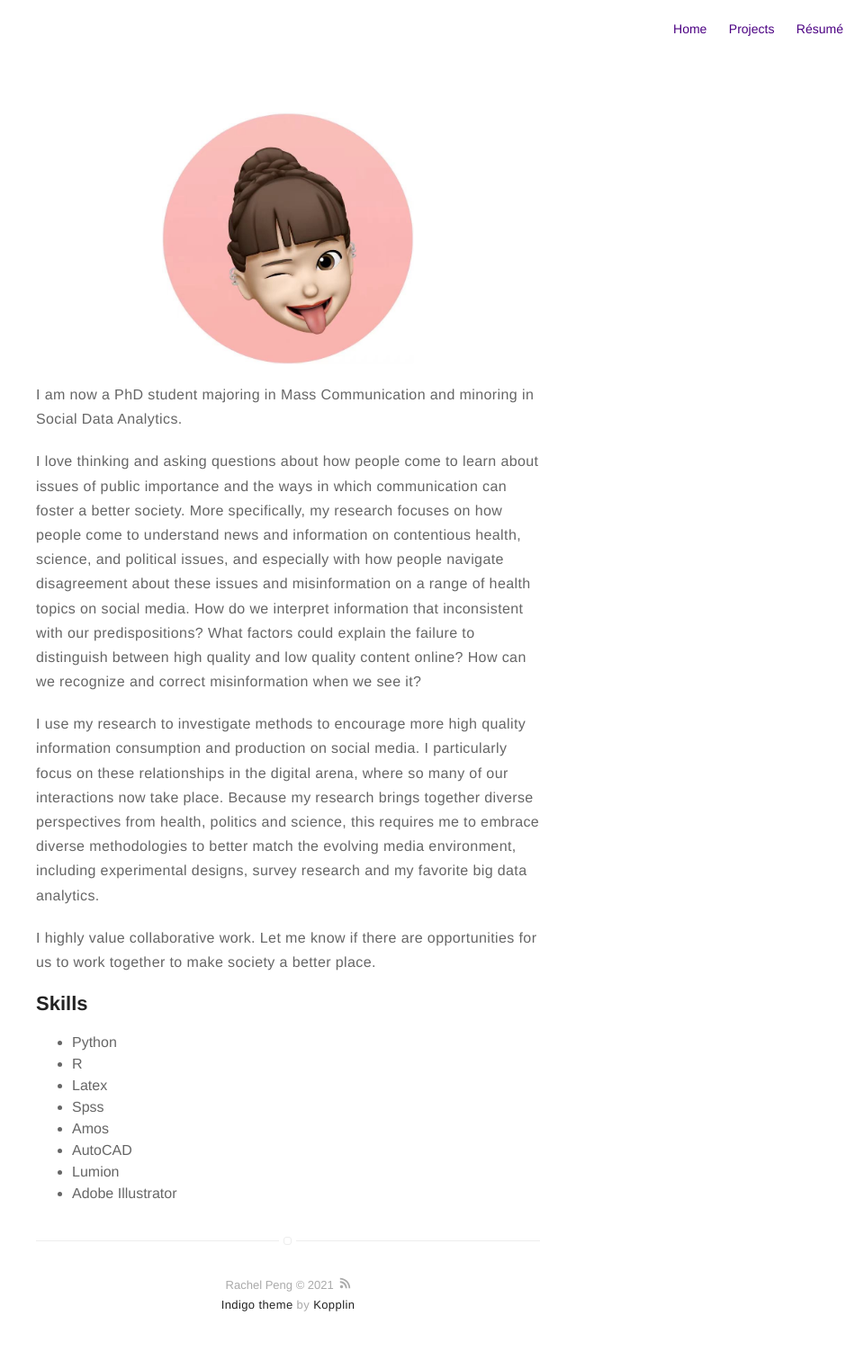
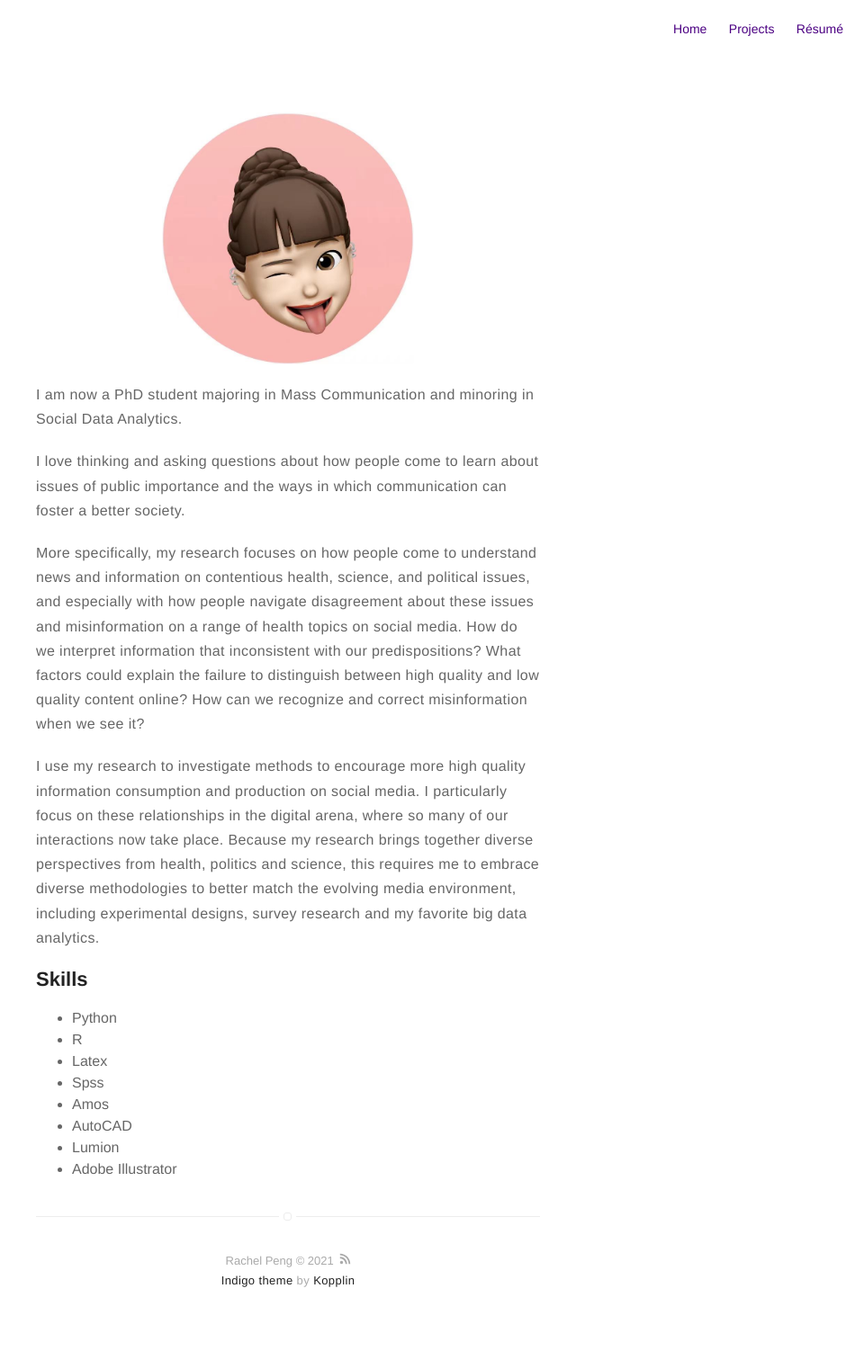
Before and after one commit to rxpeng/rxpeng, a Jekyll site: the page built from about.md, in a window 1280 px wide. Shown: the whole page at 90% size, without its empty margins (320-1280 px from the left). Built offline with Jekyll 4.4.1, drawn with Linux system fonts in a browser that asks for light colours; after the commit the page ends 1495 px from its top, so only the background shows below that.

Commit message:
Update about.md

```diff
--- a/about.md
+++ b/about.md
@@ -2,15 +2,15 @@
 title: About
 layout: page
 ---
-![Profile Image]({% if site.external-image %}{{ assets/images/Aboutme.jpg }}{% else %}{{ site.url }}/{{ site.picture }}{% endif %})
+![Profile Image]({% if site.external-image %}{{ assets/images/Memoji_rachel.jpg }}{% else %}{{ site.url }}/{{ site.picture }}{% endif %})
 
 <p>I am now a PhD student majoring in Mass Communication and minoring in Social Data Analytics. </p>
 
-<p>I love thinking and asking questions about how people come to learn about issues of public importance and the ways in which communication can foster a better society. More specifically, my research focuses on how people come to understand news and information on contentious health, science, and political issues, and especially with how people navigate disagreement about these issues and misinformation on a range of health topics on social media. How do we interpret information that inconsistent with our predispositions? What factors could explain the failure to distinguish between high quality and low quality content online? How can we recognize and correct misinformation when we see it?</p>
+<p>I love thinking and asking questions about how people come to learn about issues of public importance and the ways in which communication can foster a better society.</p>
+
+<p>More specifically, my research focuses on how people come to understand news and information on contentious health, science, and political issues, and especially with how people navigate disagreement about these issues and misinformation on a range of health topics on social media. How do we interpret information that inconsistent with our predispositions? What factors could explain the failure to distinguish between high quality and low quality content online? How can we recognize and correct misinformation when we see it?</p>
 
 <p> I use my research to investigate methods to encourage more high quality information consumption and production on social media. I particularly focus on these relationships in the digital arena, where so many of our interactions now take place. Because my research brings together diverse perspectives from health, politics and science, this requires me to embrace diverse methodologies to better match the evolving media environment, including experimental designs, survey research and my favorite big data analytics. </p>
-
-<p> I highly value collaborative work. Let me know if there are opportunities for us to work together to make society a better place. </p>
 
 <h2>Skills</h2>
 
```
